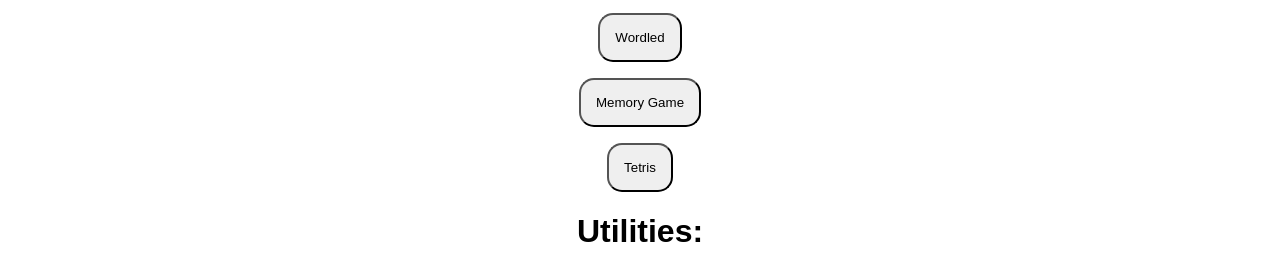
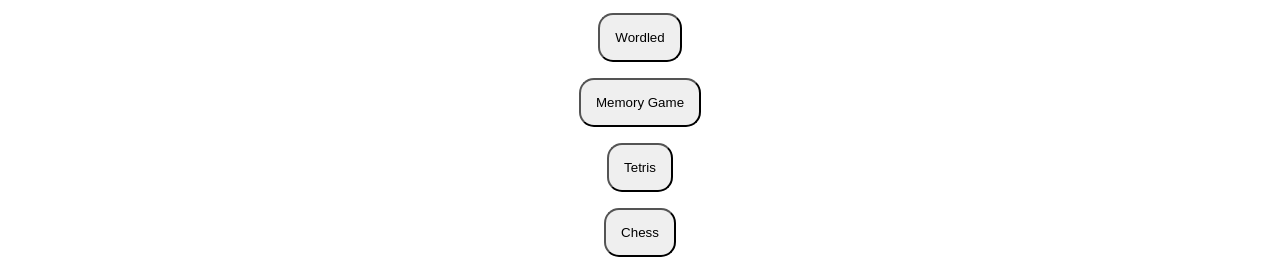
Before and after one commit to ZiyaIzaanAnam/Kindler, a plain HTML site: page index.html in a window 1280 px wide. Shown: the part 662-931 px from the top of the page. Drawn offline with Linux system fonts and the light colour scheme.

Commit message:
Update index.html

```diff
--- a/index.html
+++ b/index.html
@@ -34,6 +34,7 @@
   <p><a href="wordled.html"><button>Wordled</button></a></p>
   <p><a href="MemoryGame.html"><button>Memory Game</button></a></p>
   <p><a href="tetris.html"><button>Tetris</button></a></p>
+  <p><a src="chess/chess.html"><button>Chess</button></a></p>
   <h1>Utilities:</h1>
   <p><a href="Notepad.html"><button>Notepad</button></a></p>
   <p><a href="calculator.html"><button>Calculator</button></a></p>
```
